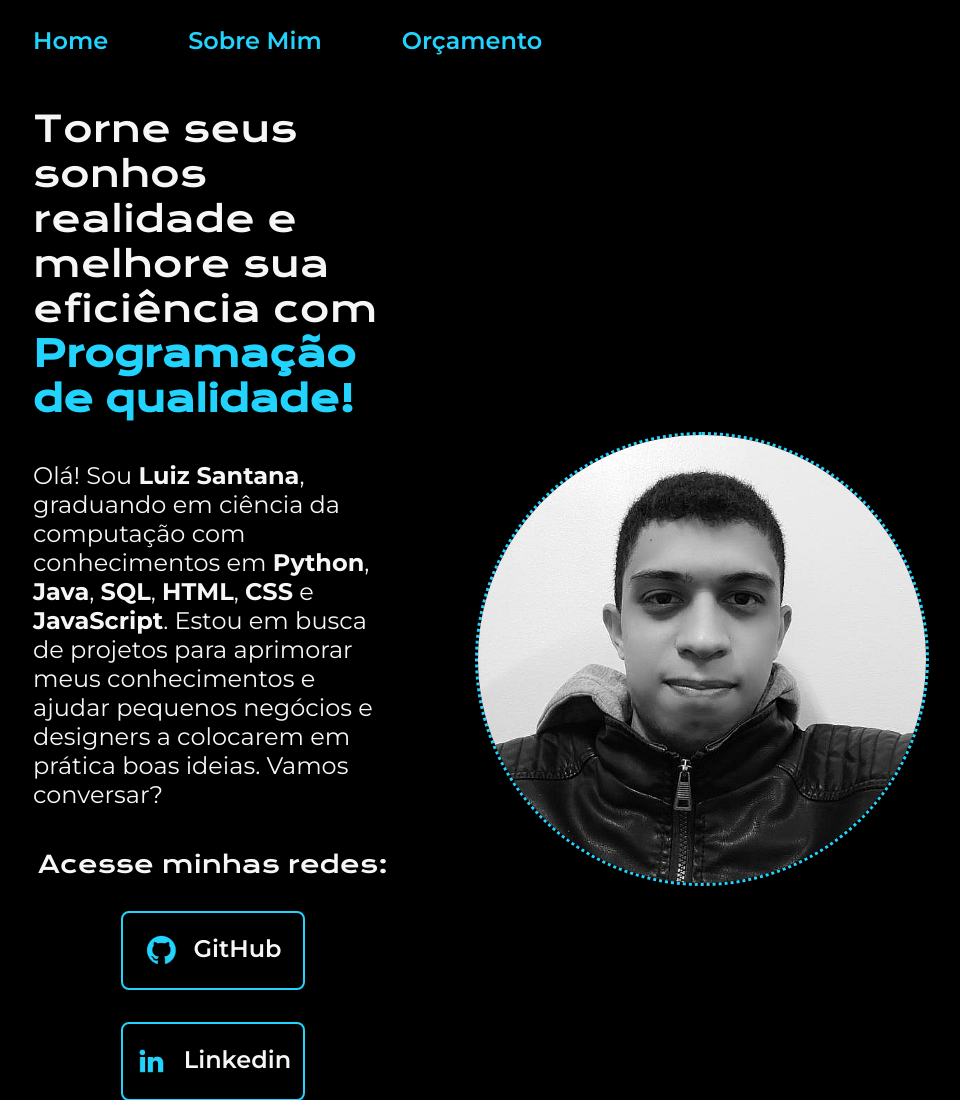
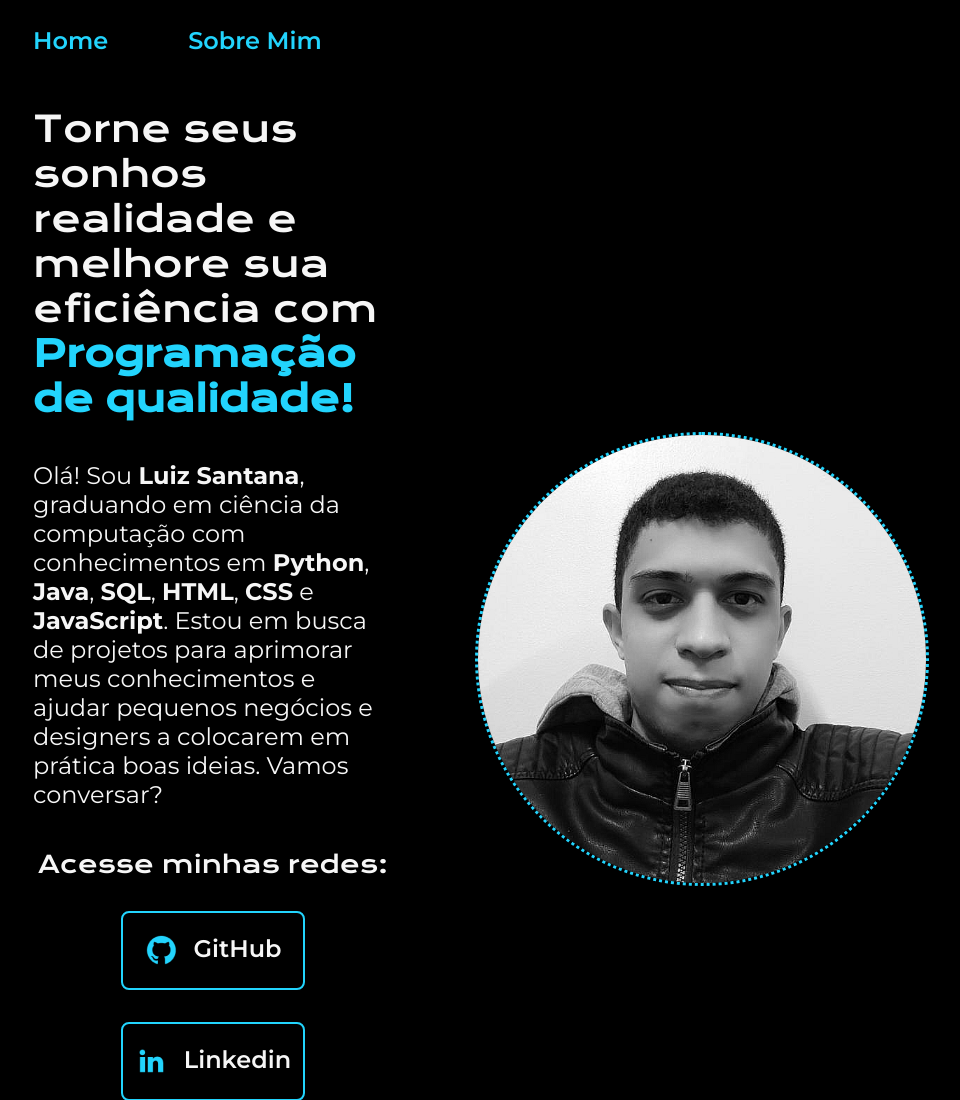
Before and after one commit to SantLuiz/Portifolio, a plain HTML site: page index.html in a window 1280 px wide. Shown: the top 1100 px of the page, without its empty margins (159-1119 px from the left). Drawn offline with nearby package versions, Linux system fonts and the light colour scheme.

Commit message:
retirando orçamento duas paginas

```diff
--- a/index.html
+++ b/index.html
@@ -3,7 +3,7 @@
 <head>
     <meta charset="UTF-8">
     <meta name="viewport" content="width=device-width, initial-scale=1.0">
-    <title>Luiz Santana</title>
+    <title>Luiz Santana - Portifolio</title>
     <link rel="stylesheet" href="./styles/style.css">
 
 </head>
@@ -14,7 +14,7 @@
         <nav class="cabecalho__menu">
            <a class="cabecalho__menu__link" href="index.html">Home</a>
            <a class="cabecalho__menu__link" href="about.html">Sobre Mim</a>
-           <a class="cabecalho__menu__link" href="index.html">Orçamento</a>
+           <!-- <a class="cabecalho__menu__link" href="index.html">Orçamento</a>  -->
         </nav>
     </header>
 
```
